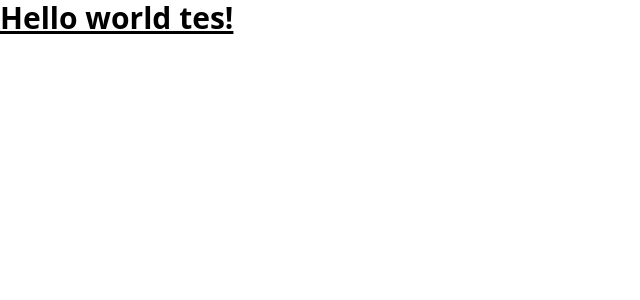
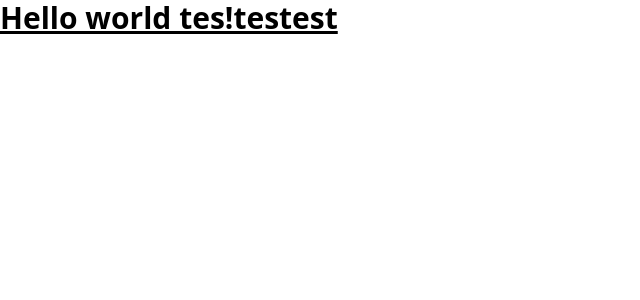
Before and after one commit to SGSA-Team/Angular_Streaming_Project, an Angular app in the folder front/: page / in a window 1280 px wide. Shown: the top 300 px of the page, without its empty margins (0-640 px from the left). Built offline with nearby package versions, Linux system fonts and the light colour scheme.

Commit message:
test develop push

```diff
--- a/front/src/app/app.component.html
+++ b/front/src/app/app.component.html
@@ -1 +1 @@
-<h1 class="text-3xl font-bold underline">Hello world tes!</h1>
+<h1 class="text-3xl font-bold underline">Hello world tes!testest</h1>
```
